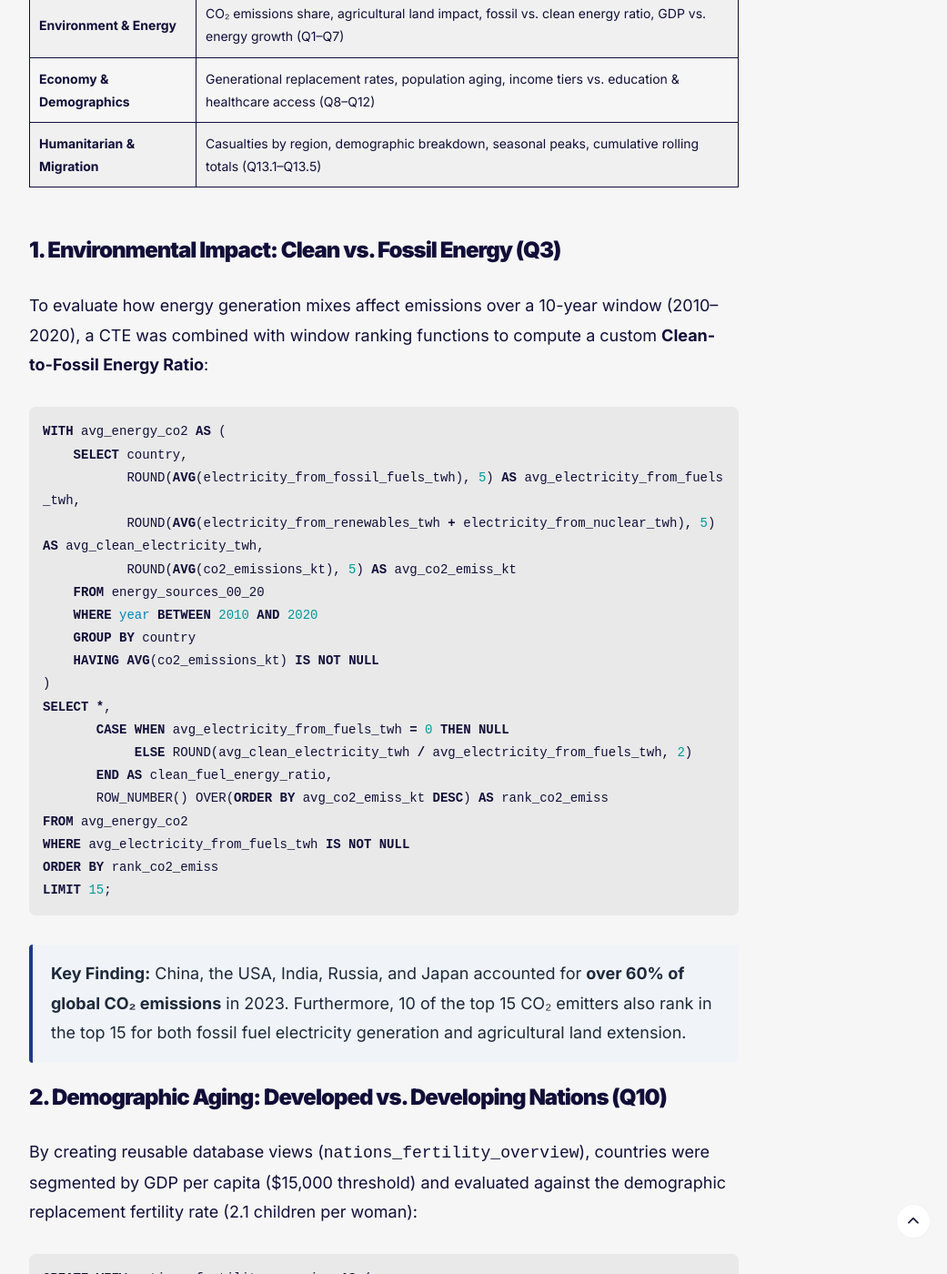
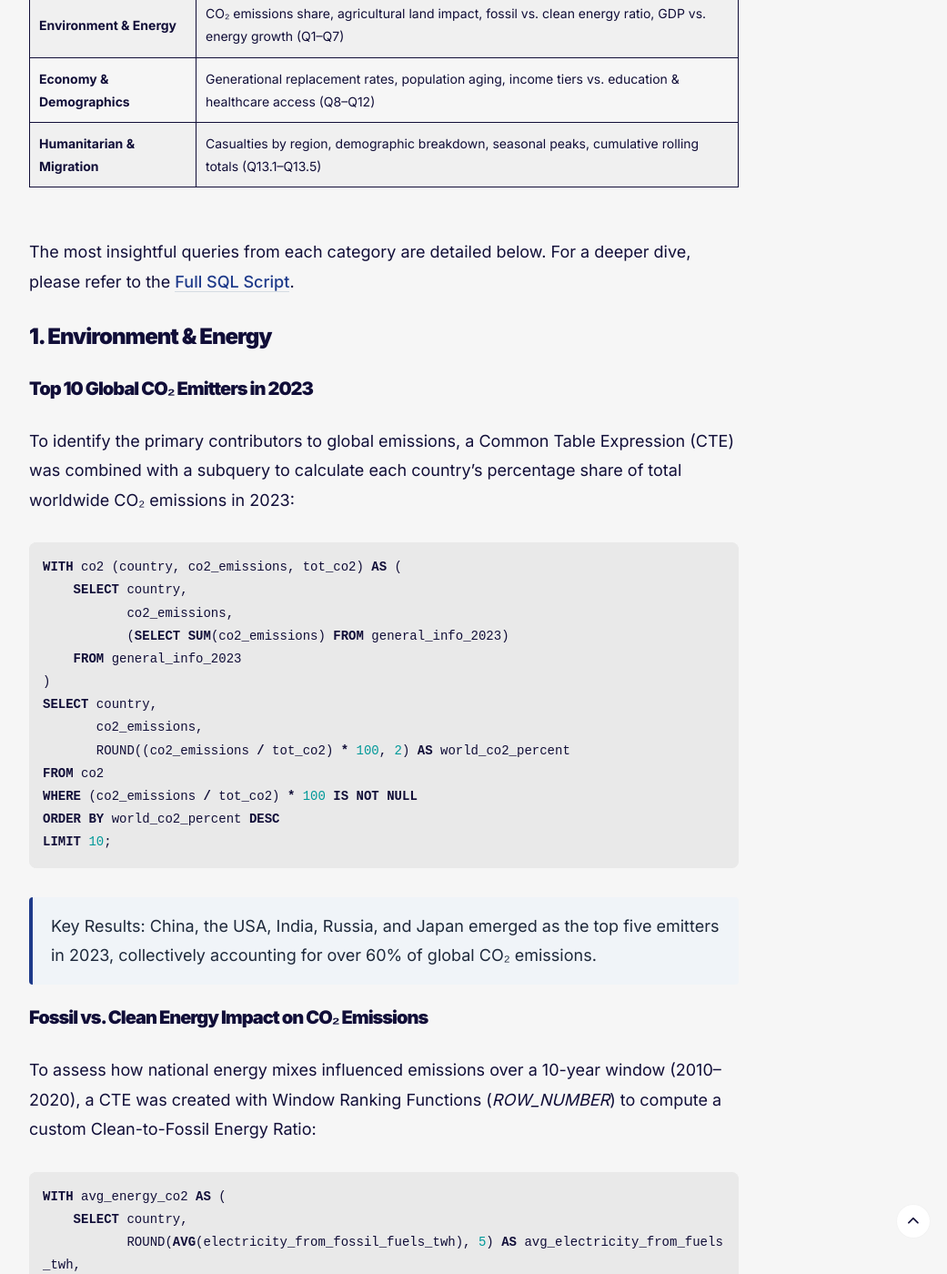
Before and after one commit to gcasarin/gcasarin.github.io, a Jekyll site: the page built from docs/_projects/global_sustainable_development.md, in a window 1280 px wide and 1400 px high, scrolled down 2888 px. Shown: the whole window at 91% size, without its empty margins (218-1259 px from the left). Built offline with Jekyll 4.4.1, drawn with Linux system fonts in a browser that asks for light colours; some of the changed text lies outside the part shown.

Commit message:
Revise environmental impact analysis and SQL queries
Updated the environmental impact section to include new data on CO₂ emissions and energy sources, along with SQL queries for analysis.

````diff
--- a/docs/_projects/global_sustainable_development.md
+++ b/docs/_projects/global_sustainable_development.md
@@ -91,8 +91,34 @@ The SQL script tackles 13 core investigative questions categorized into three ma
   </table>
 </div>
 
-### 1. Environmental Impact: Clean vs. Fossil Energy (Q3)
-To evaluate how energy generation mixes affect emissions over a 10-year window (2010–2020), a CTE was combined with window ranking functions to compute a custom **Clean-to-Fossil Energy Ratio**:
+The most insightful queries from each category are detailed below. For a deeper dive, please refer to the [Full SQL Script](https://github.com/gcasarin/SQLProject-Global-sustainable-development/blob/main/SQL_Project-Global_Sustainable_Developement.sql).
+
+### 1. Environment & Energy
+
+#### Top 10 Global CO₂ Emitters in 2023
+To identify the primary contributors to global emissions, a Common Table Expression (CTE) was combined with a subquery to calculate each country's percentage share of total worldwide CO₂ emissions in 2023:
+
+```sql
+WITH co2 (country, co2_emissions, tot_co2) AS (
+    SELECT country,
+           co2_emissions,
+           (SELECT SUM(co2_emissions) FROM general_info_2023)
+    FROM general_info_2023
+)
+SELECT country,
+       co2_emissions,
+       ROUND((co2_emissions / tot_co2) * 100, 2) AS world_co2_percent
+FROM co2
+WHERE (co2_emissions / tot_co2) * 100 IS NOT NULL
+ORDER BY world_co2_percent DESC
+LIMIT 10;
+```
+
+Key Results: China, the USA, India, Russia, and Japan emerged as the top five emitters in 2023, collectively accounting for over 60% of global CO₂ emissions.
+{: .blue-infobox}
+
+#### Fossil vs. Clean Energy Impact on CO₂ Emissions
+To assess how national energy mixes influenced emissions over a 10-year window (2010–2020), a CTE was created with Window Ranking Functions (*ROW_NUMBER*) to compute a custom Clean-to-Fossil Energy Ratio:
 
 ```sql
 WITH avg_energy_co2 AS (
@@ -109,15 +135,20 @@ SELECT *,
        CASE WHEN avg_electricity_from_fuels_twh = 0 THEN NULL
             ELSE ROUND(avg_clean_electricity_twh / avg_electricity_from_fuels_twh, 2)
        END AS clean_fuel_energy_ratio,
+       ROW_NUMBER() OVER(ORDER BY avg_electricity_from_fuels_twh DESC) AS rank_fuel_electr,
+       ROW_NUMBER() OVER(ORDER BY avg_clean_electricity_twh DESC) AS rank_clean_electr,
        ROW_NUMBER() OVER(ORDER BY avg_co2_emiss_kt DESC) AS rank_co2_emiss
 FROM avg_energy_co2
-WHERE avg_electricity_from_fuels_twh IS NOT NULL
+WHERE avg_co2_emiss_kt IS NOT NULL AND avg_electricity_from_fuels_twh IS NOT NULL
 ORDER BY rank_co2_emiss
 LIMIT 15;
 ```
 
-**Key Finding:** China, the USA, India, Russia, and Japan accounted for **over 60% of global CO₂ emissions** in 2023. Furthermore, 10 of the top 15 CO₂ emitters also rank in the top 15 for both fossil fuel electricity generation and agricultural land extension.
+Key Results: Among the top 15 CO₂-emitting nations, 10 also rank in the global top 15 for fossil-fuel electricity generation, confirming a strong correlation between fossil energy reliance and emissions. The clean_fuel_energy_ratio metric effectively isolates the most virtuous countries transitioning toward nuclear and renewable sources.
 {: .blue-infobox}
+
+
+
 
 ### 2. Demographic Aging: Developed vs. Developing Nations (Q10)
 By creating reusable database views (`nations_fertility_overview`), countries were segmented by GDP per capita ($15,000 threshold) and evaluated against the demographic replacement fertility rate (2.1 children per woman):
````
